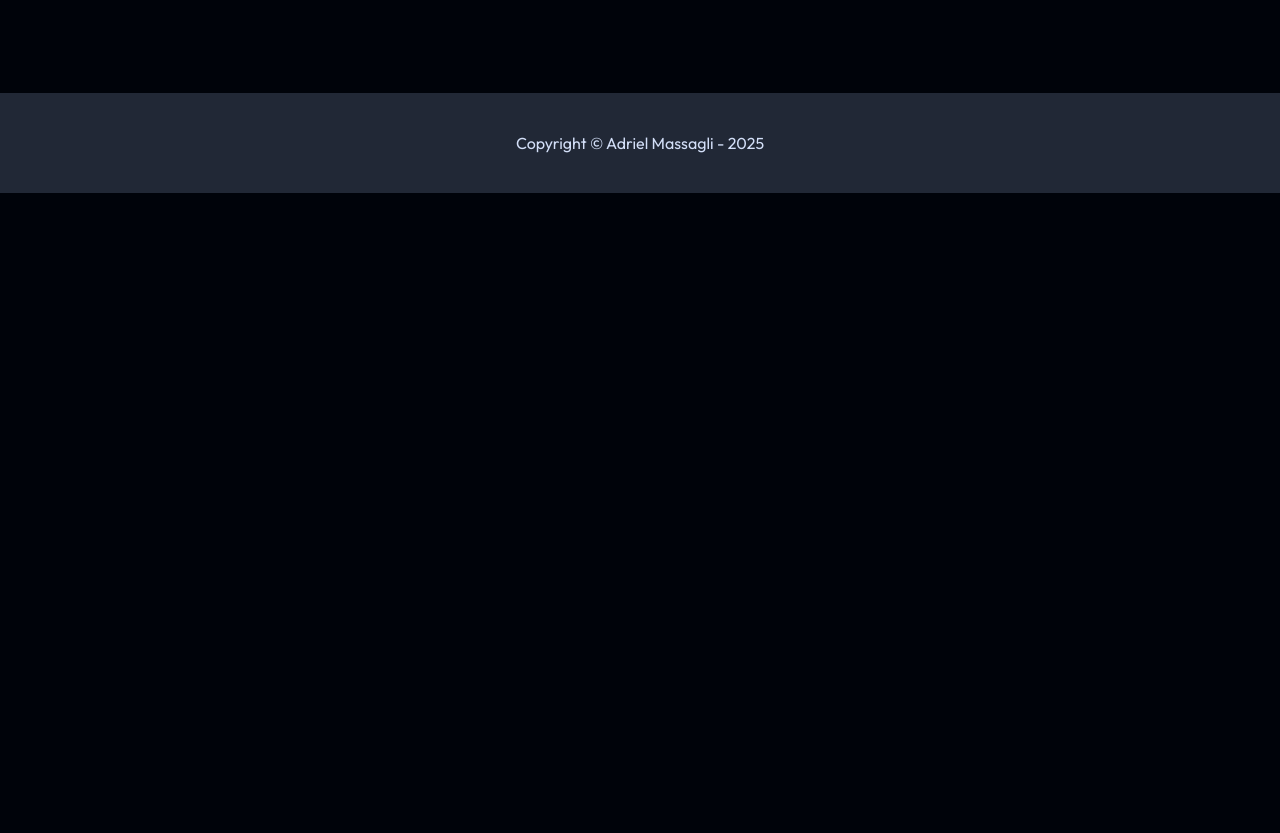
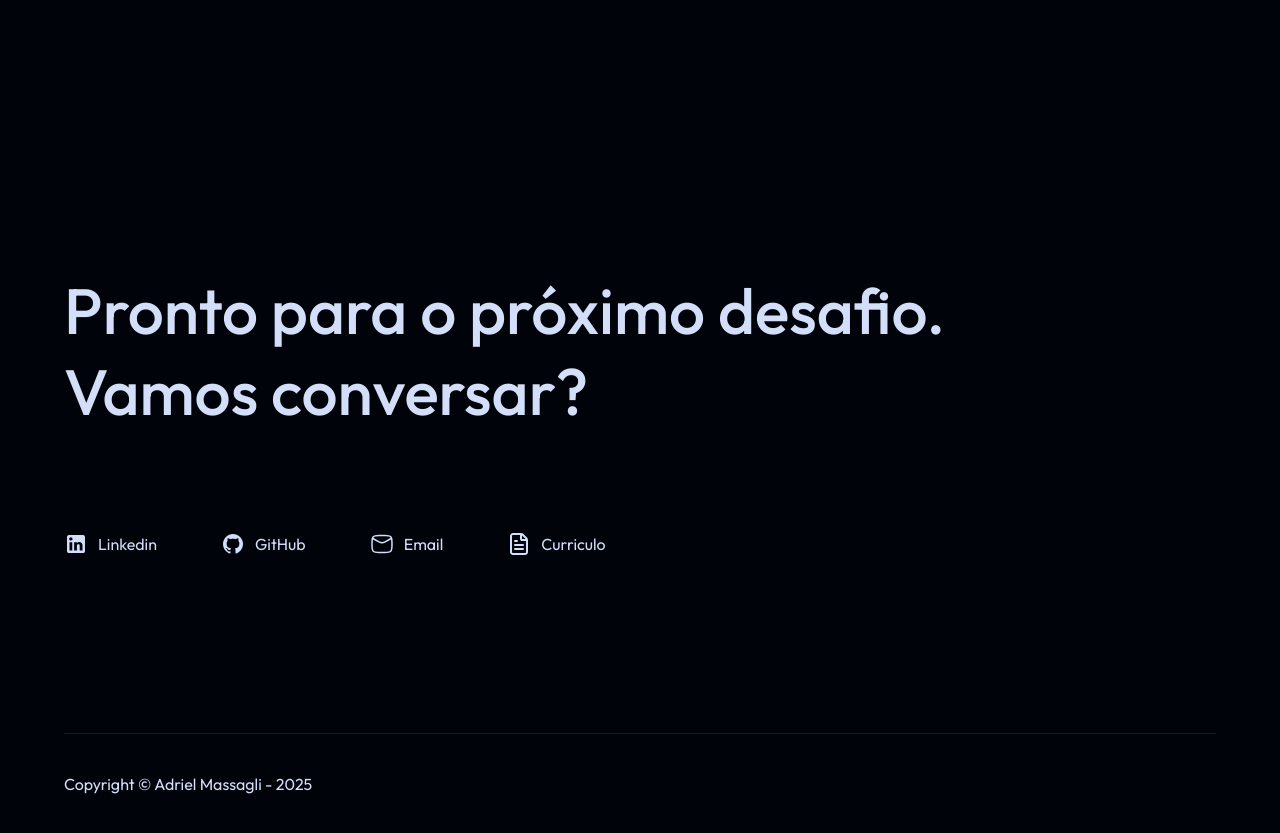
Before and after one commit to Massagli/web-portfolio, a React (Create React App) app: page / in a window 1280 px wide. Shown: the part 2307-3140 px from the top of the page. Before the commit the page ends 2500 px from the top, so only its background shows below. Built offline with nearby package versions, Linux system fonts and the light colour scheme.

Commit message:
adding contact section and update footer

```diff
--- a/src/App.js
+++ b/src/App.js
@@ -3,7 +3,8 @@ import Navbar from './components/layouts/Navbar';
 import Footer from './components/layouts/Footer';
 import Home from './components/sections/Home';
 import About from './components/sections/About';
-import Skills from './components/sections/Skills'
+import Skills from './components/sections/Skills';
+import Contact from './components/sections/Contact';
 
 function App() {
   return (
@@ -12,6 +13,7 @@ function App() {
         <Home></Home>
         <About></About>
         <Skills></Skills>
+        <Contact></Contact>
         <Footer></Footer>
     </main>
 
--- /dev/null
+++ b/src/components/icons/EmailIcon.jsx
@@ -0,0 +1,9 @@
+export function EmailIcon({className}){
+    return(
+        <svg className={className} viewBox="0 0 24 24" fill="none" xmlns="http://www.w3.org/2000/svg">
+            <path d="M2 6L8.91302 9.91697C11.4616 11.361 12.5384 11.361 15.087 9.91697L22 6" stroke-width="1.5" stroke-linejoin="round"/>
+            <path d="M2.01577 13.4756C2.08114 16.5412 2.11383 18.0739 3.24496 19.2094C4.37608 20.3448 5.95033 20.3843 9.09883 20.4634C11.0393 20.5122 12.9607 20.5122 14.9012 20.4634C18.0497 20.3843 19.6239 20.3448 20.7551 19.2094C21.8862 18.0739 21.9189 16.5412 21.9842 13.4756C22.0053 12.4899 22.0053 11.5101 21.9842 10.5244C21.9189 7.45886 21.8862 5.92609 20.7551 4.79066C19.6239 3.65523 18.0497 3.61568 14.9012 3.53657C12.9607 3.48781 11.0393 3.48781 9.09882 3.53656C5.95033 3.61566 4.37608 3.65521 3.24495 4.79065C2.11382 5.92608 2.08114 7.45885 2.01576 10.5244C1.99474 11.5101 1.99475 12.4899 2.01577 13.4756Z" stroke-width="1.5" stroke-linejoin="round"/>
+        </svg>
+
+    )
+}
--- /dev/null
+++ b/src/components/icons/LinkedinIcon.jsx
@@ -0,0 +1,7 @@
+export function LinkedinIcon({className}){
+    return(
+        <svg className={className} viewBox="0 0 24 24" xmlns="http://www.w3.org/2000/svg">
+            <path d="M19 3C19.5304 3 20.0391 3.21071 20.4142 3.58579C20.7893 3.96086 21 4.46957 21 5V19C21 19.5304 20.7893 20.0391 20.4142 20.4142C20.0391 20.7893 19.5304 21 19 21H5C4.46957 21 3.96086 20.7893 3.58579 20.4142C3.21071 20.0391 3 19.5304 3 19V5C3 4.46957 3.21071 3.96086 3.58579 3.58579C3.96086 3.21071 4.46957 3 5 3H19ZM18.5 18.5V13.2C18.5 12.3354 18.1565 11.5062 17.5452 10.8948C16.9338 10.2835 16.1046 9.94 15.24 9.94C14.39 9.94 13.4 10.46 12.92 11.24V10.13H10.13V18.5H12.92V13.57C12.92 12.8 13.54 12.17 14.31 12.17C14.6813 12.17 15.0374 12.3175 15.2999 12.5801C15.5625 12.8426 15.71 13.1987 15.71 13.57V18.5H18.5ZM6.88 8.56C7.32556 8.56 7.75288 8.383 8.06794 8.06794C8.383 7.75288 8.56 7.32556 8.56 6.88C8.56 5.95 7.81 5.19 6.88 5.19C6.43178 5.19 6.00193 5.36805 5.68499 5.68499C5.36805 6.00193 5.19 6.43178 5.19 6.88C5.19 7.81 5.95 8.56 6.88 8.56ZM8.27 18.5V10.13H5.5V18.5H8.27Z"/>
+        </svg>
+    )
+}
--- /dev/null
+++ b/src/components/icons/PdfIcon.jsx
@@ -0,0 +1,7 @@
+export function PdfIcon({className}){
+    return(
+        <svg className={className} viewBox="0 0 24 24" fill="none" xmlns="http://www.w3.org/2000/svg">
+            <path d="M14 2H6C5.46957 2 4.96086 2.21072 4.58579 2.58579C4.21071 2.96086 4 3.46957 4 4V20C4 20.5304 4.21071 21.0391 4.58579 21.4142C4.96086 21.7893 5.46957 22 6 22H18C18.5304 22 19.0391 21.7893 19.4142 21.4142C19.7893 21.0391 20 20.5304 20 20V8M14 2C14.3166 1.99949 14.6301 2.06161 14.9225 2.18277C15.215 2.30394 15.4806 2.48176 15.704 2.706L19.292 6.294C19.5168 6.51751 19.6952 6.78335 19.8167 7.07616C19.9382 7.36898 20.0005 7.68297 20 8M14 2V7C14 7.26522 14.1054 7.51957 14.2929 7.70711C14.4804 7.89465 14.7348 8 15 8L20 8M10 9H8M16 13H8M16 17H8" stroke-width="2" stroke-linecap="round" stroke-linejoin="round"/>
+        </svg>
+    )
+}
--- a/src/components/layouts/Footer.js
+++ b/src/components/layouts/Footer.js
@@ -2,7 +2,7 @@ import styles from './Footer.module.css'
 
 function Footer(){
     return(
-        <footer >
+        <footer>
             <div className={styles.footer_container}>
                 <span>Copyright © Adriel Massagli - 2025</span>
             </div>
--- a/src/components/layouts/Footer.module.css
+++ b/src/components/layouts/Footer.module.css
@@ -1,13 +1,13 @@
- .footer{
+ footer{
     width:100%;
-    display: flex;
+    padding-left: 64px;
+    padding-right: 64px;
  }
 
  .footer_container{
     display: flex;
     align-items: center;
-    justify-content: center;
-    background-color: var(--nav-footer);
+    border-top: solid 1px #1A1A1A;
     width: 100%;
     height: 100px;
  }
--- /dev/null
+++ b/src/components/sections/Contact.js
@@ -0,0 +1,23 @@
+import styles from './Contact.module.css'
+import {EmailIcon} from '../icons/EmailIcon'
+import {GithubIcon} from '../icons/GithubIcon'
+import {LinkedinIcon} from '../icons/LinkedinIcon'
+import { PdfIcon } from '../icons/PdfIcon'
+
+function Contact(){
+    return(
+        <section className={styles.contact}>
+            <h1>Pronto para o próximo desafio. Vamos conversar?</h1>
+            <div className={styles.contact_container}>
+                <p><LinkedinIcon className={styles.icon}></LinkedinIcon> Linkedin</p>
+                <p><GithubIcon className={styles.icon}></GithubIcon> GitHub</p>
+                <p><EmailIcon className={styles.icon_2}></EmailIcon> Email</p>
+                <p><PdfIcon className={styles.icon_2}></PdfIcon> Curriculo</p>
+            </div>
+
+        </section>
+
+    )
+}
+
+export default Contact;
--- /dev/null
+++ b/src/components/sections/Contact.module.css
@@ -0,0 +1,42 @@
+.contact{
+    width: 100%;
+    height: 80vh;
+    display: flex;
+    flex-direction: column;
+    padding-left: 64px;
+    padding-right: 64px;
+    gap:100px;
+    justify-content: center;
+}
+
+.contact h1{
+    width: 1000px;
+    font-size: 64px;
+    font-weight: 500;
+    color: var(--secondary-color);
+}
+
+.contact p{
+    display: flex;
+    align-items: center;
+    gap: 10px;
+    color: var(--secondary-color);
+
+}
+
+.contact_container{
+    display: flex;
+    gap: 64px;
+}
+
+.icon{
+    width: 24px;
+    height: 24px;
+    fill: var(--secondary-color)
+}
+
+.icon_2{
+    width: 24px;
+    height: 24px;
+    stroke: var(--secondary-color);
+}
```
